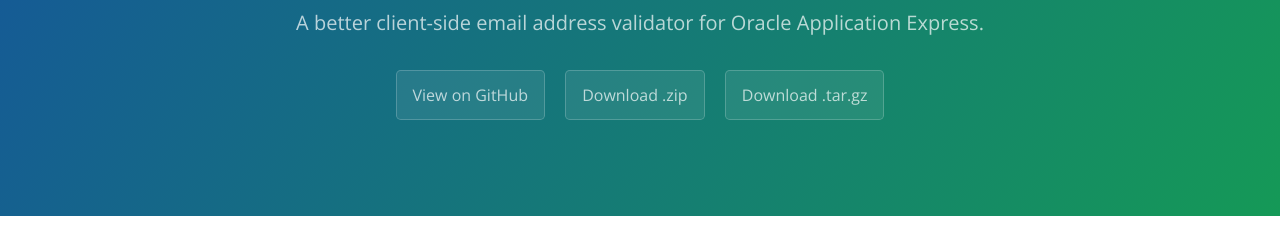
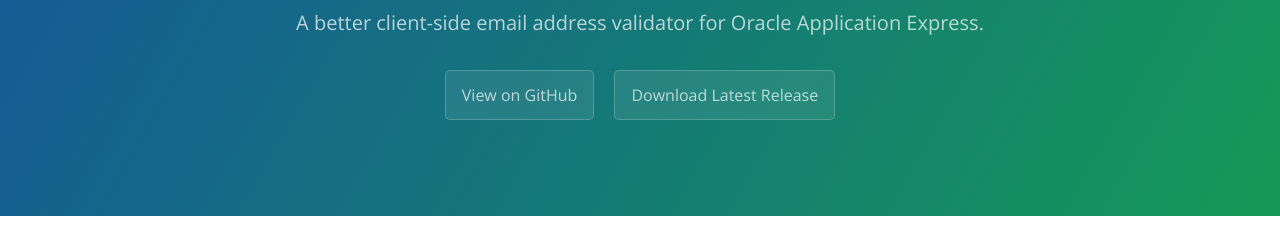
Before and after one commit to jeffreykemp/jk64-plugin-mailgunemailvalidator, a plain HTML site: page index.html in a window 1280 px wide. Shown: the part 167-395 px from the top of the page. Drawn offline with nearby package versions, Linux system fonts and the light colour scheme.

Commit message:
Update index.html

```diff
--- a/index.html
+++ b/index.html
@@ -14,8 +14,7 @@
       <h1 class="project-name">Apex Plugin - Mailgun Email Validator</h1>
       <h2 class="project-tagline">A better client-side email address validator for Oracle Application Express.</h2>
       <a href="https://github.com/jeffreykemp/jk64-plugin-mailgunemailvalidator" class="btn">View on GitHub</a>
-      <a href="https://github.com/jeffreykemp/jk64-plugin-mailgunemailvalidator/zipball/master" class="btn">Download .zip</a>
-      <a href="https://github.com/jeffreykemp/jk64-plugin-mailgunemailvalidator/tarball/master" class="btn">Download .tar.gz</a>
+      <a href="https://github.com/jeffreykemp/jk64-plugin-mailgunemailvalidator/releases/latest" class="btn">Download Latest Release</a>
     </section>
 
     <section class="main-content">
```
